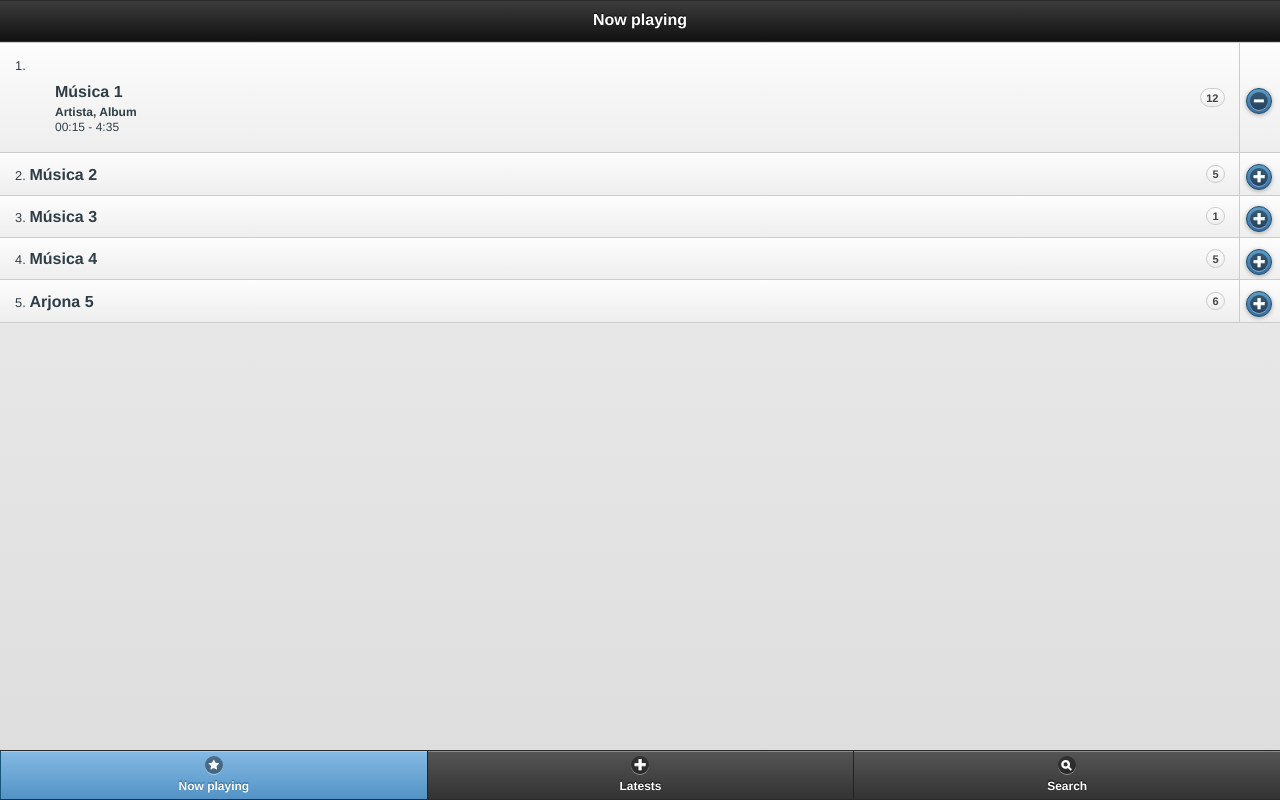
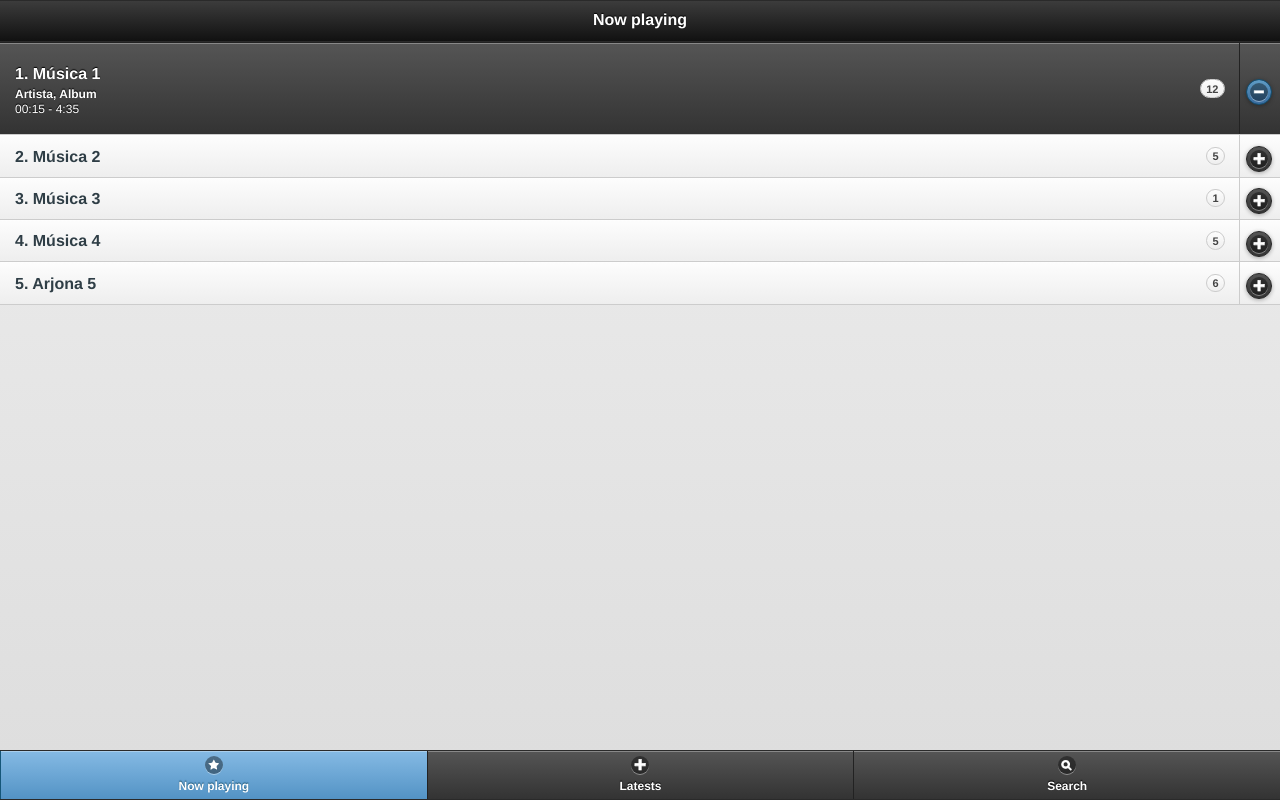
Before and after one commit to PyCamp/Rockola, a Flask app: page / in a window 1280 px wide. Run offline with Flask 2, Linux system fonts and the light colour scheme; some libraries are stand-ins or nearby versions.

Commit message:
ui changes

```diff
--- a/templates/index.html
+++ b/templates/index.html
@@ -18,35 +18,33 @@
             <h1 data-role="title">Now playing</h1>
         </div>
         <div data-role="content">
-            <ol data-role="listview">
-                <li>
+            <ul data-role="listview">
+                <li data-theme="a">
                     <a href="#">
-                        <ol>
-                            <h3>Música 1 <span class="ui-li-count">12</span></h3>
-                            <p><strong>Artista, Album</strong></p>
-                            <p>00:15 - 4:35</p>
-                        </ol>
+                        <h3>1. Música 1 <span class="ui-li-count">12</span></h3>
+                        <p><strong>Artista, Album</strong></p>
+                        <p>00:15 - 4:35</p>
                     </a>
-                    <a href="#" data-icon="minus">minus</a>
+                    <a href="#" data-icon="minus" data-theme="b">minus</a>
                 </li>
 
                 <li>
-                    <a href="#">Música 2 <span class="ui-li-count">5</span></a>
-                    <a href="#" data-icon="plus">plus</a>
+                    <a href="#">2. Música 2 <span class="ui-li-count">5</span></a>
+                    <a href="#" data-icon="plus" data-theme="a">plus</a>
                 </li>
                 <li>
-                    <a href="#">Música 3 <span class="ui-li-count">1</span></a>
-                    <a href="#" data-icon="plus">plus</a>
+                    <a href="#">3. Música 3 <span class="ui-li-count">1</span></a>
+                    <a href="#" data-icon="plus" data-theme="a">plus</a>
                 </li>
                 <li>
-                    <a href="#">Música 4 <span class="ui-li-count">5</span></a>
-                    <a href="#" data-icon="plus">plus</a>
+                    <a href="#">4. Música 4 <span class="ui-li-count">5</span></a>
+                    <a href="#" data-icon="plus" data-theme="a">plus</a>
                 </li>
                 <li>
-                    <a href="#">Arjona 5 <span class="ui-li-count">6</span></a>
-                    <a href="#" data-icon="plus">plus</a>
+                    <a href="#">5. Arjona 5 <span class="ui-li-count">6</span></a>
+                    <a href="#" data-icon="plus" data-theme="a">plus</a>
                 </li>
-            </ol>
+            </ul>
         </div>
         <div data-id="footer" data-position="fixed" data-role="footer">
             <div data-role="navbar">
```
